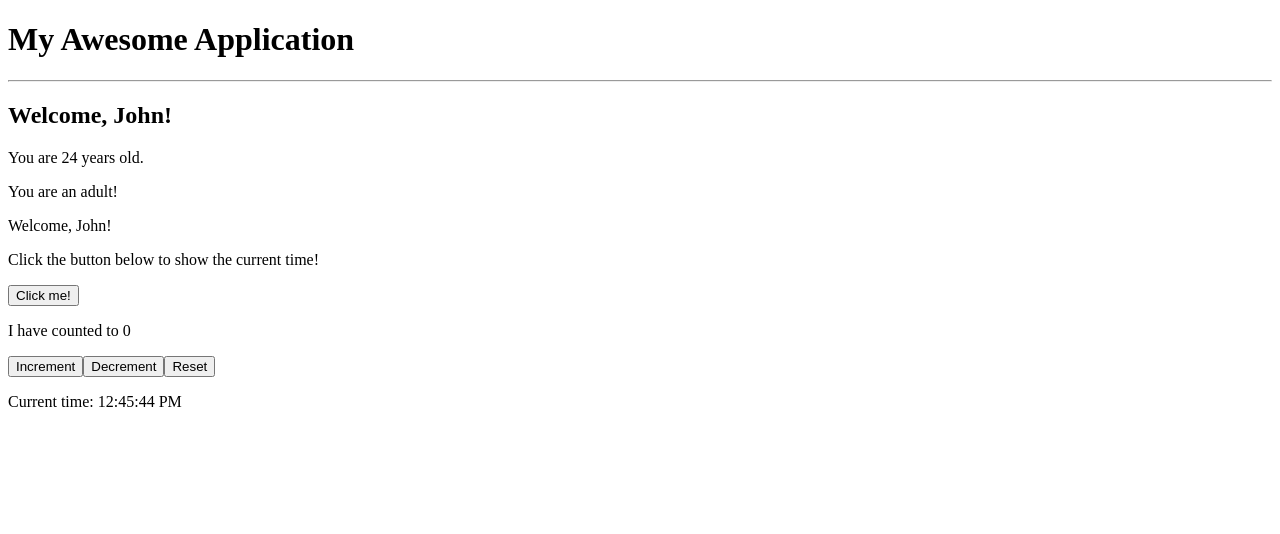
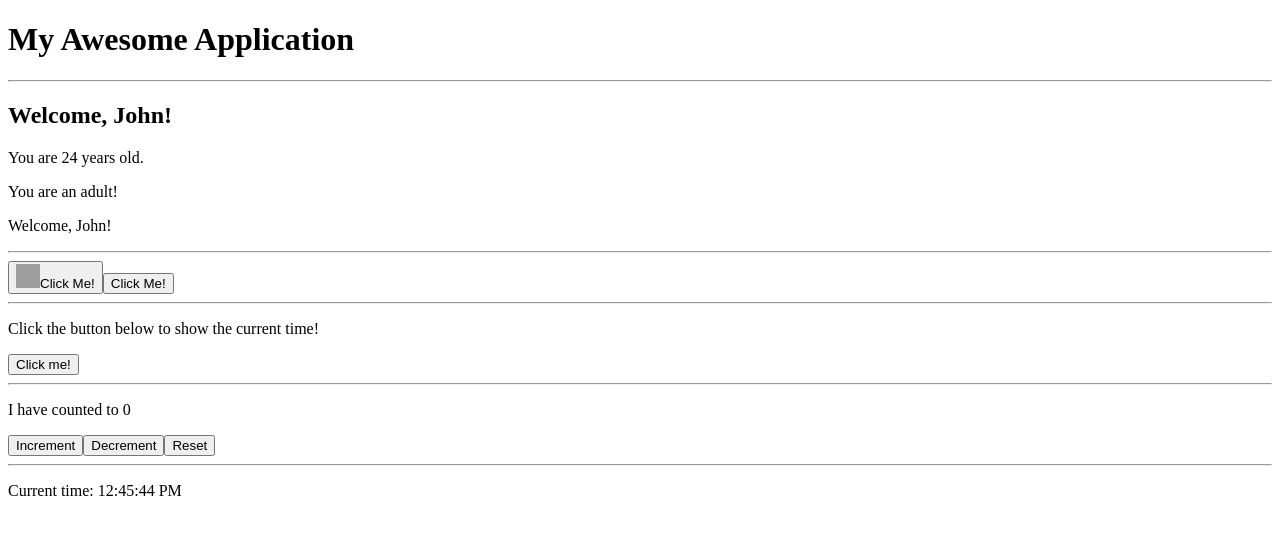
Before and after one commit to irvingose/vite-project, a React (Vite) app: page / in a window 1280 px wide. Shown: the top 534 px of the page. Built offline with nearby package versions, Linux system fonts and the light colour scheme; grey boxes are pictures that could not be loaded.

Commit message:
feat: added mouseclicker

```diff
--- a/src/App.jsx
+++ b/src/App.jsx
@@ -3,6 +3,7 @@ import { HelloWorld } from "./HelloWorld";
 import { AlertClock } from "./AlertClock";
 import { Counter } from "./Counter";
 import { Clock } from "./Clock";
+import { MouseClicker } from "./MouseClicker";
 
 export function App() {
   return (
@@ -10,8 +11,13 @@ export function App() {
       <h1>My Awesome Application</h1>
       <hr />
       <Welcome name="John" age={"24"} />
+      <hr />
+      <MouseClicker />
+      <hr />
       <AlertClock />
+      <hr />
       <Counter />
+      <hr />
       <Clock />
     </div>
   );
--- /dev/null
+++ b/src/MouseClicker.jsx
@@ -0,0 +1,16 @@
+export function MouseClicker() {
+  function handleButtonClick(event) {
+    console.log(event.target.src);
+  }
+  return (
+    <div>
+      <button name="one" onClick={handleButtonClick}>
+        <img src="Image" width="24" height="24"></img>
+        Click Me!
+      </button>
+      <button name="two" onClick={handleButtonClick}>
+        Click Me!
+      </button>
+    </div>
+  );
+}
```
